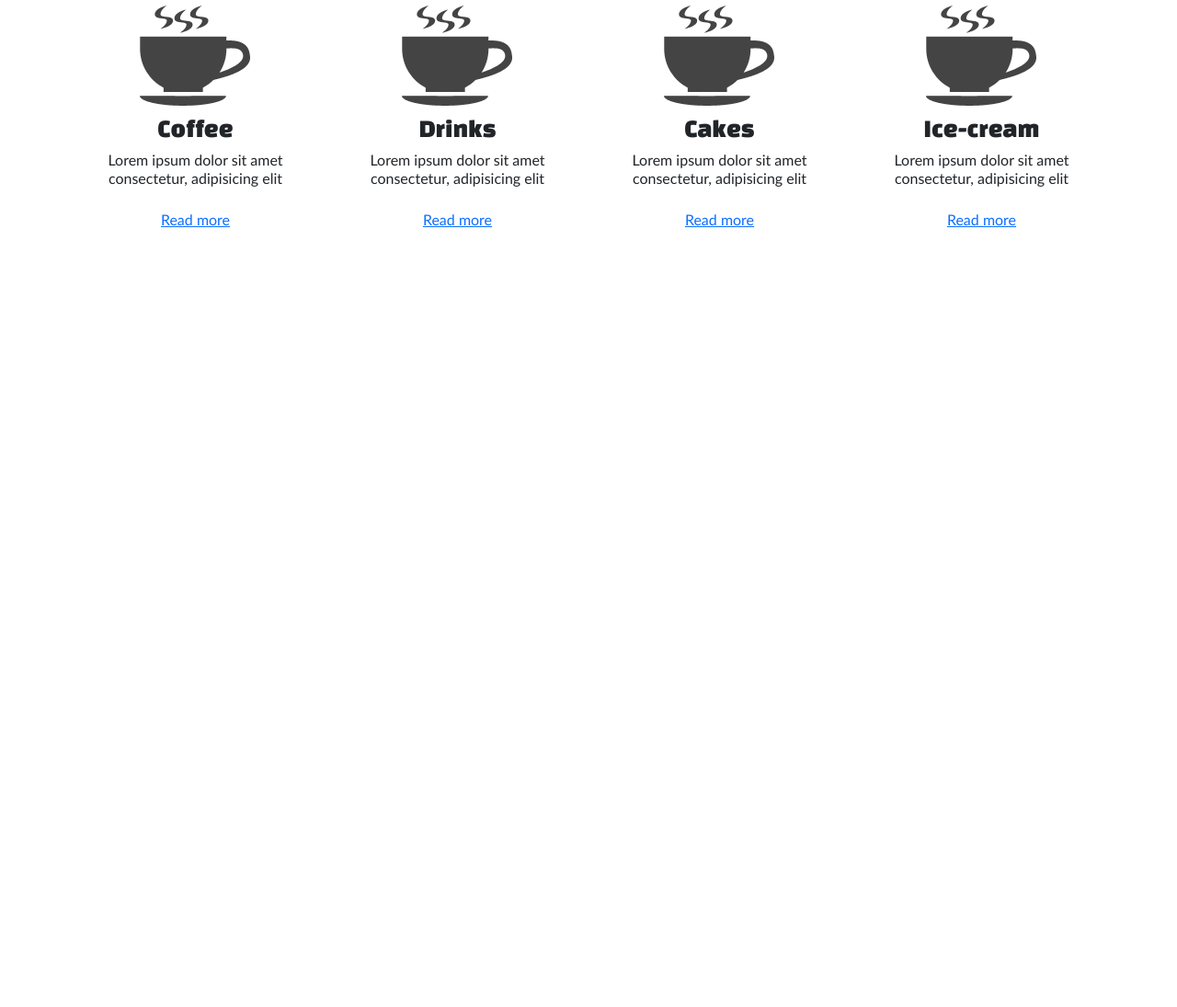
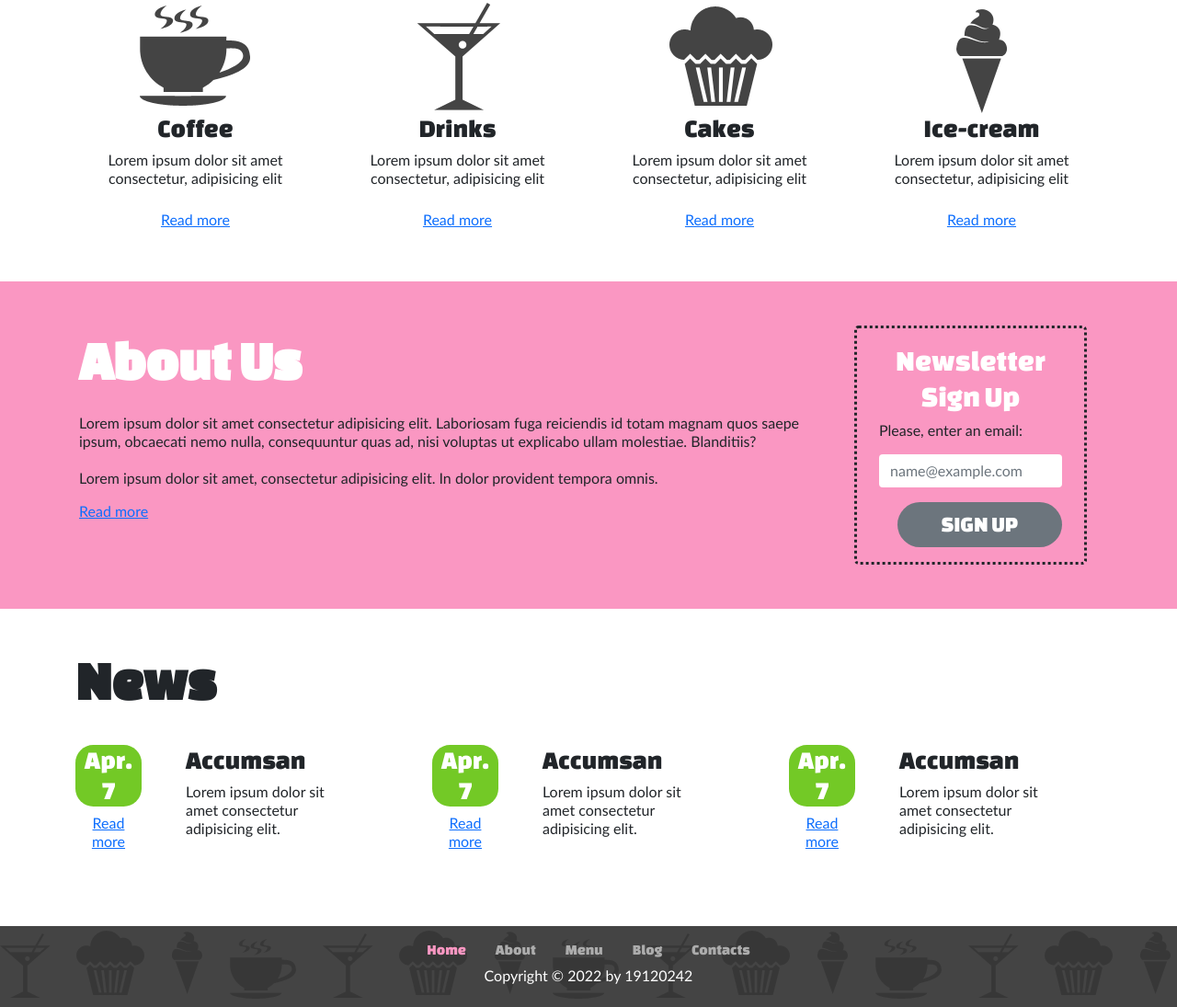
Before and after one commit to pbcuong781/ptudw-19120183, a plain HTML site: page index.html in a window 1280 px wide. Shown: the part 426-1521 px from the top of the page at 92% size. Before the commit the page ends 800 px from the top, so only its background shows below. Drawn offline with nearby package versions, Linux system fonts and the light colour scheme.

Commit message:
body and footer

```diff
--- a/19120183.css
+++ b/19120183.css
@@ -63,3 +63,36 @@ h1 {
         display: none;
     }
 }
+
+#part-2-main {
+    background-color: #FA97C2;
+}
+#sign-up {
+    border-style: dotted;
+}
+.d-flex > .cp1 {
+    flex-basis: 30%;
+}
+h3.bg-green {
+    background-color: #73C926;
+}
+.rounded-5 {
+    border-radius: 0.7em;
+}
+footer {
+    background-image: url('images/bg_footer.gif');
+}
+footer > ul {
+    font-family: 'Changa One', cursive;
+    font-weight: 400;
+}
+
+.text-gray > .nav-item > .nav-link {
+    color: #acacac;
+}
+.text-gray > .nav-item > .nav-link:hover {
+    color: #acacac56;
+}
+.text-gray > .nav-item > .active.nav-link {
+    color: #FA97C2;
+}
--- a/index.html
+++ b/index.html
@@ -79,21 +79,21 @@
             </div>
 
             <div class="col-lg-3 col-md-6 col-sm-12">
-                <img src="images/icon-1.png" alt="">
+                <img src="images/icon-2.png" alt="">
                 <h3>Drinks</h3>
                 <p>Lorem ipsum dolor sit amet consectetur, adipisicing elit</p>
                 <a href="#" class="btn btn-link">Read more</a>
             </div>
 
             <div class="col-lg-3 col-md-6 col-sm-12">
-                <img src="images/icon-1.png" alt="">
+                <img src="images/icon-3.png" alt="">
                 <h3>Cakes</h3>
                 <p>Lorem ipsum dolor sit amet consectetur, adipisicing elit</p>
                 <a href="#" class="btn btn-link">Read more</a>
             </div>
 
             <div class="col-lg-3 col-md-6 col-sm-12">
-                <img src="images/icon-1.png" alt="">
+                <img src="images/icon-4.png" alt="">
                 <h3>Ice-cream</h3>
                 <p>Lorem ipsum dolor sit amet consectetur, adipisicing elit</p>
                 <a href="#" class="btn btn-link">Read more</a>
@@ -103,6 +103,90 @@
 
     </section>
 
+    <section id="part-2-main" class="container-fluid py-5 px-0">
+      <div class="container px-0">
+        <div class="row mx-3">
+          <div class="col-lg-9 col-md-12 col-sm-12 py-2 px-0">
+            <h1 class="text-white">About Us</h1>
+            <p> <br> Lorem ipsum dolor sit amet consectetur adipisicing elit. Laboriosam fuga reiciendis id
+               totam magnam quos saepe ipsum, obcaecati nemo nulla, consequuntur quas ad,
+               nisi voluptas ut explicabo ullam molestiae. Blanditiis? <br> <br>
+              Lorem ipsum dolor sit amet, consectetur adipisicing elit.
+              In dolor provident tempora omnis.</p>
+            <a href="#">Read more</a>
+          </div>
+          <div class="col-lg-3 col-md-12 col-sm-12">
+            <div class="container-fluid py-3 rounded-3" id="sign-up">
+              <h2 class="text-center text-white">Newsletter <br>
+                Sign Up</h2>
+              <p>Please, enter an email:</p>
+              <form class="d-flex flex-wrap border-1 justify-content-end">
+                <input class="form-control me-0 border-0" type="email" name="email" id="email" placeholder="name@example.com" aria-label="email">
+                <a href="#" class="btn btn-secondary text-uppercase px-5 rounded-pill mt-3 border-0 ">
+                  <h3 class="mt-1 mb-1 fs-4">SIGN UP</h3>
+                </a>
+              </form>
+            </div>
+          </div>
+        </div>
+      </div>
+    </section>
+    <section id="part-3-main" class="container py-5">
+      <h1>News</h1>
+      <div class="row d-flex justify-content-center py-4 gx-5">
+        <div class="col-lg-4 col-md-6 col-sm- d-flex py-2">
+          <div class="container-fluid px-0 cp1 text-center">
+            <h3 class="bg-green text-white rounded-5">Apr.<br>7</h3>
+            <a href="#">Read more</a>
+          </div>
+          <div class="container cp2">
+            <h3>Accumsan</h3>
+            <p> Lorem ipsum dolor sit amet consectetur adipisicing elit.</p>
+          </div>
+        </div>
+        <div class="col-lg-4 col-md-6 col-sm- d-flex py-2">
+          <div class="container-fluid px-0 cp1 text-center">
+            <h3 class="bg-green text-white rounded-5">Apr.<br>7</h3>
+            <a href="#">Read more</a>
+          </div>
+          <div class="container cp2">
+            <h3>Accumsan</h3>
+            <p> Lorem ipsum dolor sit amet consectetur adipisicing elit.</p>
+          </div>
+        </div>
+        <div class="col-lg-4 col-md-6 col-sm- d-flex py-2">
+          <div class="container-fluid px-0 cp1 text-center">
+            <h3 class="bg-green text-white rounded-5">Apr.<br>7</h3>
+            <a href="#">Read more</a>
+          </div>
+          <div class="container cp2">
+            <h3>Accumsan</h3>
+            <p> Lorem ipsum dolor sit amet consectetur adipisicing elit.</p>
+          </div>
+        </div>
+      </div>
+    </section>
+    <footer class="container-fluid py-2 text-center">
+      <ul class="nav justify-content-center text-gray">
+        <li class="nav-item">
+          <a class="nav-link active" aria-current="page" href="#">Home</a>
+        </li>
+        <li class="nav-item">
+          <a class="nav-link" href="#">About</a>
+        </li>
+        <li class="nav-item">
+          <a class="nav-link" href="#">Menu</a>
+        </li>
+        <li class="nav-item">
+          <a class="nav-link" href="#">Blog</a>
+        </li>
+        <li class="nav-item">
+          <a class="nav-link" href="#">Contacts</a>
+        </li>
+      </ul>
+      <p class="text-white">Copyright © 2022 by 19120242</p>
+    </footer>
+
 
     <!-- JavaScript -->
     <script src="https://cdn.jsdelivr.net/npm/bootstrap@5.1.3/dist/js/bootstrap.bundle.min.js"
```
